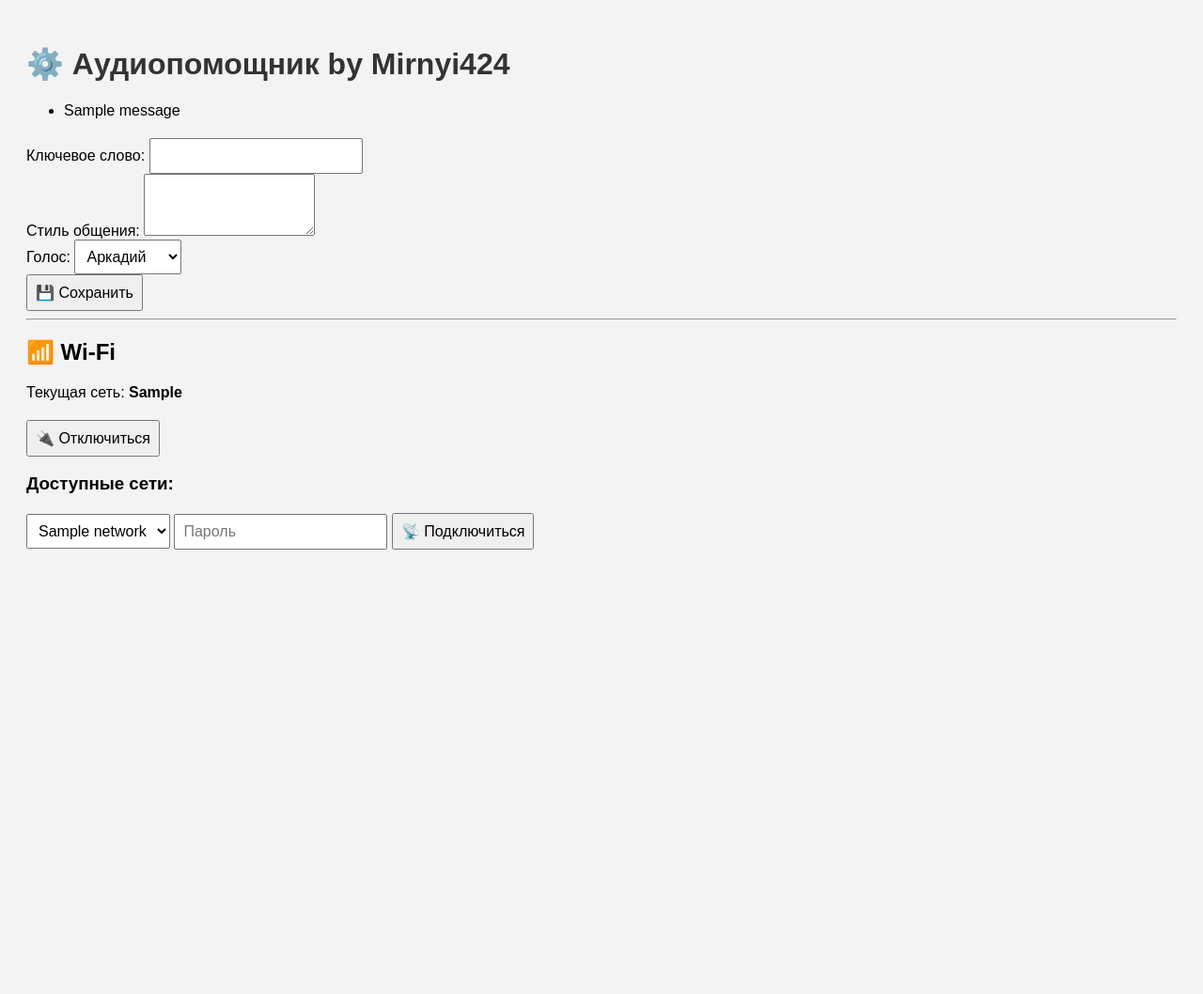
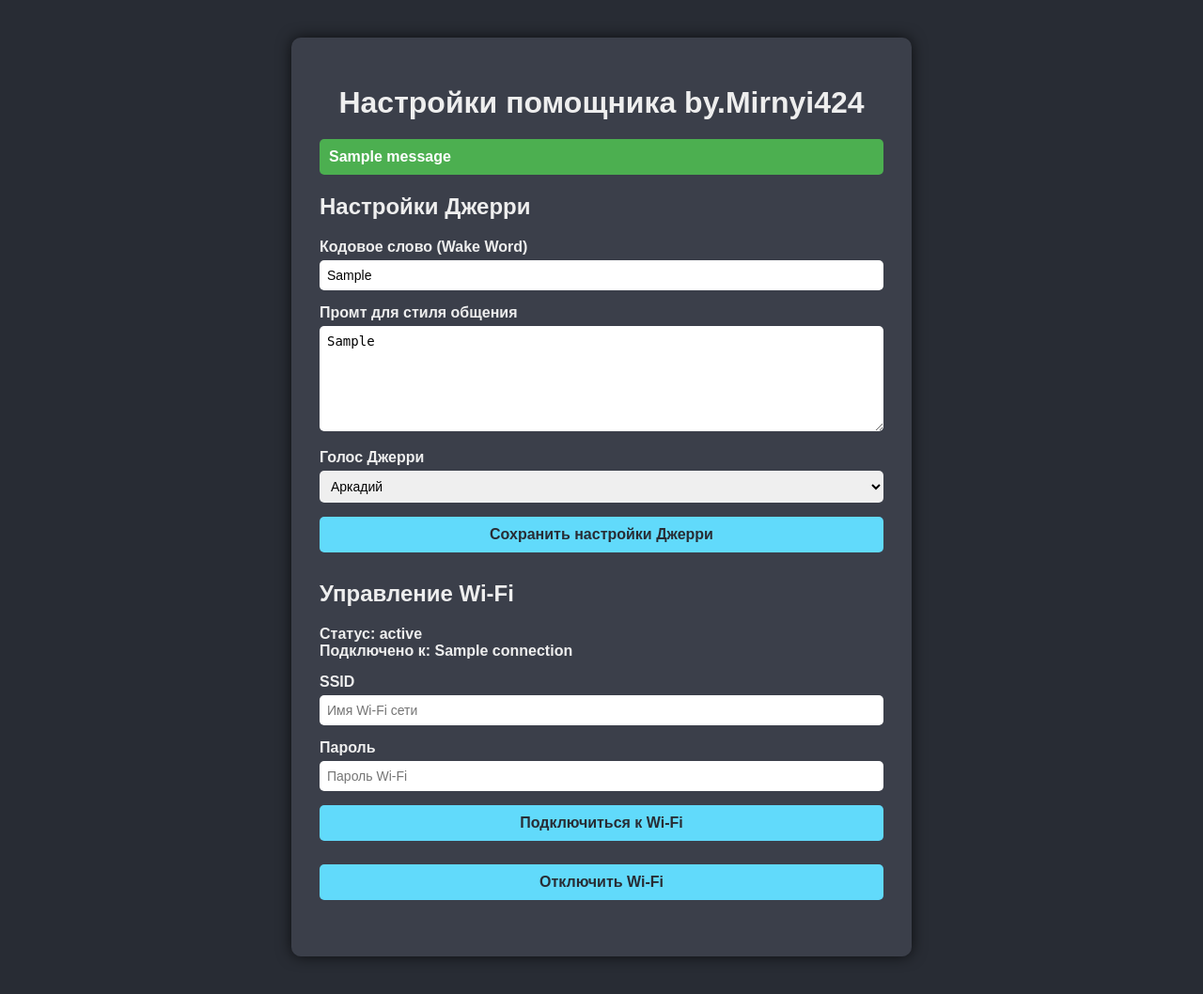
Before and after one commit to Mirnyi4/jerry, a Flask app: template templates/index.html in a window 1280 px wide. Shown: the whole page at 94% size. Before the commit the page ends 585 px from the top, so only its background shows below. Run offline with Flask 3, Linux system fonts and the light colour scheme; the template is opened without the code that fills it: most values are stand-ins (such as "Sample title", 1, 10 or a date in 2020); one stand-in notice (Sample message) is shown.

Commit message:
Update index.html

```diff
--- a/templates/index.html
+++ b/templates/index.html
@@ -1,68 +1,138 @@
 <!DOCTYPE html>
 <html lang="ru">
 <head>
-    <meta charset="UTF-8">
-    <title>Настройки Джерри</title>
-    <link rel="stylesheet" href="{{ url_for('static', filename='style.css') }}">
+  <meta charset="UTF-8" />
+  <title>Настройки помощника by. Mirnyi424</title>
+  <style>
+    body {
+      background: #282c34;
+      color: #eee;
+      font-family: Arial, sans-serif;
+      display: flex;
+      justify-content: center;
+      align-items: flex-start;
+      padding: 40px 0;
+      margin: 0;
+    }
+    .container {
+      background: #3b3f4a;
+      padding: 30px;
+      border-radius: 10px;
+      width: 600px;
+      box-shadow: 0 0 15px rgba(0,0,0,0.7);
+    }
+    h1 {
+      margin-bottom: 20px;
+      text-align: center;
+    }
+    label {
+      display: block;
+      margin-top: 15px;
+      font-weight: bold;
+    }
+    input[type="text"], input[type="password"], textarea, select {
+      width: 100%;
+      padding: 8px;
+      margin-top: 5px;
+      border: none;
+      border-radius: 5px;
+      resize: vertical;
+      font-size: 14px;
+      box-sizing: border-box;
+    }
+    button {
+      margin-top: 15px;
+      width: 100%;
+      padding: 10px;
+      background: #61dafb;
+      border: none;
+      border-radius: 5px;
+      font-size: 16px;
+      cursor: pointer;
+      color: #282c34;
+      font-weight: bold;
+    }
+    button:hover {
+      background: #21a1f1;
+    }
+    .section {
+      margin-bottom: 30px;
+    }
+    .flash {
+      margin: 10px 0;
+      padding: 10px;
+      border-radius: 5px;
+      font-weight: bold;
+    }
+    .success {
+      background: #4caf50;
+      color: white;
+    }
+    .error {
+      background: #f44336;
+      color: white;
+    }
+    .wifi-status {
+      margin-top: 10px;
+      font-size: 16px;
+      font-weight: bold;
+    }
+  </style>
 </head>
 <body>
   <div class="container">
-        <h1>⚙️ Аудиопомощник by Mirnyi424</h1>
+    <h1>Настройки помощника by.Mirnyi424</h1>
 
-        {% with messages = get_flashed_messages() %}
+    {% with messages = get_flashed_messages(with_categories=true) %}
       {% if messages %}
-            <ul class="flash-messages">
-              {% for message in messages %}
-                <li>{{ message }}</li>
+        {% for category, message in messages %}
+          <div class="flash {{ category }}">{{ message }}</div>
         {% endfor %}
-            </ul>
       {% endif %}
     {% endwith %}
 
+    <div class="section">
+      <h2>Настройки Джерри</h2>
       <form method="POST">
-            <div class="form-group">
-                <label for="wake_word">Ключевое слово:</label>
-                <input type="text" id="wake_word" name="wake_word" value="{{ config.wake_word }}">
+        <label for="wake_word">Кодовое слово (Wake Word)</label>
+        <input type="text" id="wake_word" name="wake_word" value="{{ settings.wake_word }}" required />
+
+        <label for="system_prompt">Промт для стиля общения</label>
+        <textarea id="system_prompt" name="system_prompt" rows="6" required>{{ settings.system_prompt }}</textarea>
+
+        <label for="voice_id">Голос Джерри</label>
+        <select id="voice_id" name="voice_id" required>
+          <option value="Obuyk6KKzg9olSLPaCbl" {% if settings.voice_id == 'Obuyk6KKzg9olSLPaCbl' %}selected{% endif %}>Аркадий</option>
+          <option value="gedzfqL7OGdPbwm0ynTP" {% if settings.voice_id == 'gedzfqL7OGdPbwm0ynTP' %}selected{% endif %}>Надя</option>
+          <option value="pvY1pikBdoI4SB62vEVo" {% if settings.voice_id == 'pvY1pikBdoI4SB62vEVo' %}selected{% endif %}>Андрей</option>
+          <option value="ymDCYd8puC7gYjxIamPt" {% if settings.voice_id == 'ymDCYd8puC7gYjxIamPt' %}selected{% endif %}>Тетя Зина</option>
+        </select>
+
+        <button type="submit" name="save_settings">Сохранить настройки Джерри</button>
+      </form>
     </div>
 
-            <div class="form-group">
-                <label for="style_prompt">Стиль общения:</label>
-                <textarea id="style_prompt" name="style_prompt" rows="4">{{ config.style_prompt }}</textarea>
+    <div class="section">
+      <h2>Управление Wi-Fi</h2>
+      <div class="wifi-status">
+        Статус: {{ wifi.state }}<br />
+        Подключено к: {{ wifi.connection if wifi.connection else "Нет подключения" }}
       </div>
 
-            <div class="form-group">
-                <label for="voice_id">Голос:</label>
-                <select name="voice_id" id="voice_id">
-                    <option value="Obuyk6KKzg9olSLPaCbl" {% if config.voice_id == "Obuyk6KKzg9olSLPaCbl" %}selected{% endif %}>Аркадий</option>
-                    <option value="gedzfqL7OGdPbwm0ynTP" {% if config.voice_id == "gedzfqL7OGdPbwm0ynTP" %}selected{% endif %}>Надя</option>
-                    <option value="pvY1pikBdoI4SB62vEVo" {% if config.voice_id == "pvY1pikBdoI4SB62vEVo" %}selected{% endif %}>Андрей</option>
-                    <option value="ymDCYd8puC7gYjxIamPt" {% if config.voice_id == "ymDCYd8puC7gYjxIamPt" %}selected{% endif %}>Тётя Зина</option>
-                </select>
-            </div>
+      <form method="POST" style="margin-top: 15px;">
+        <label for="ssid">SSID</label>
+        <input type="text" id="ssid" name="ssid" placeholder="Имя Wi-Fi сети" />
 
-            <button type="submit">💾 Сохранить</button>
+        <label for="password">Пароль</label>
+        <input type="password" id="password" name="password" placeholder="Пароль Wi-Fi" />
+
+        <button type="submit" name="connect_wifi">Подключиться к Wi-Fi</button>
       </form>
 
-        <hr>
-
-        <h2>📶 Wi-Fi</h2>
-        <p>Текущая сеть: <strong>{{ current_connection or 'Не подключен' }}</strong></p>
-        {% if current_connection %}
-            <form method="POST" action="/disconnect">
-                <button type="submit">🔌 Отключиться</button>
+      <form method="POST" style="margin-top: 10px;">
+        <button type="submit" name="disconnect_wifi">Отключить Wi-Fi</button>
       </form>
-        {% endif %}
-
-        <h3>Доступные сети:</h3>
-        <form method="POST" action="/connect">
-            <select name="ssid">
-                {% for network in networks %}
-                    <option value="{{ network }}">{{ network }}</option>
-                {% endfor %}
-            </select>
-            <input type="password" name="password" placeholder="Пароль">
-            <button type="submit">📡 Подключиться</button>
-        </form>
+    </div>
   </div>
 </body>
 </html>
```
Lines whose indentation alone changed are shown as unchanged.
